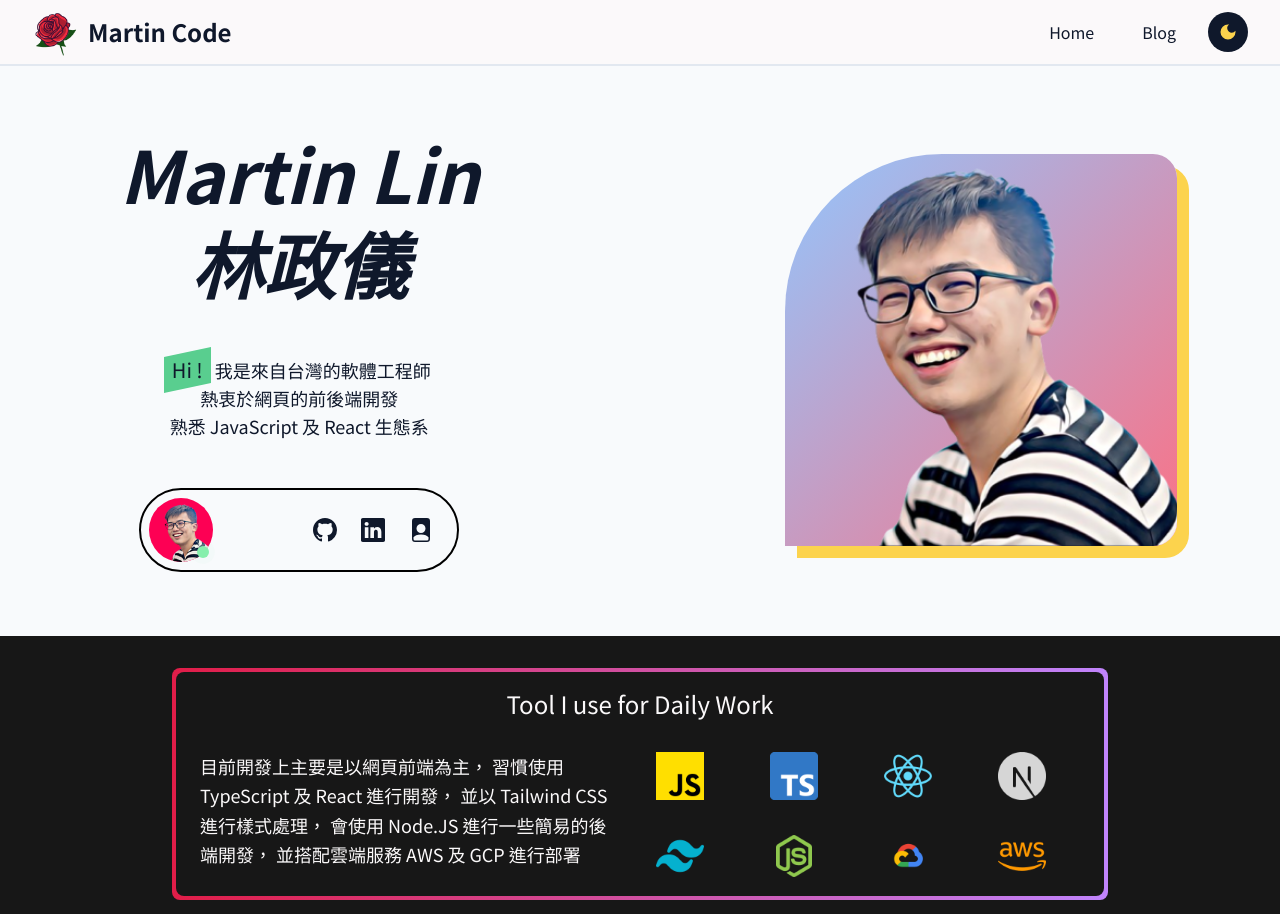
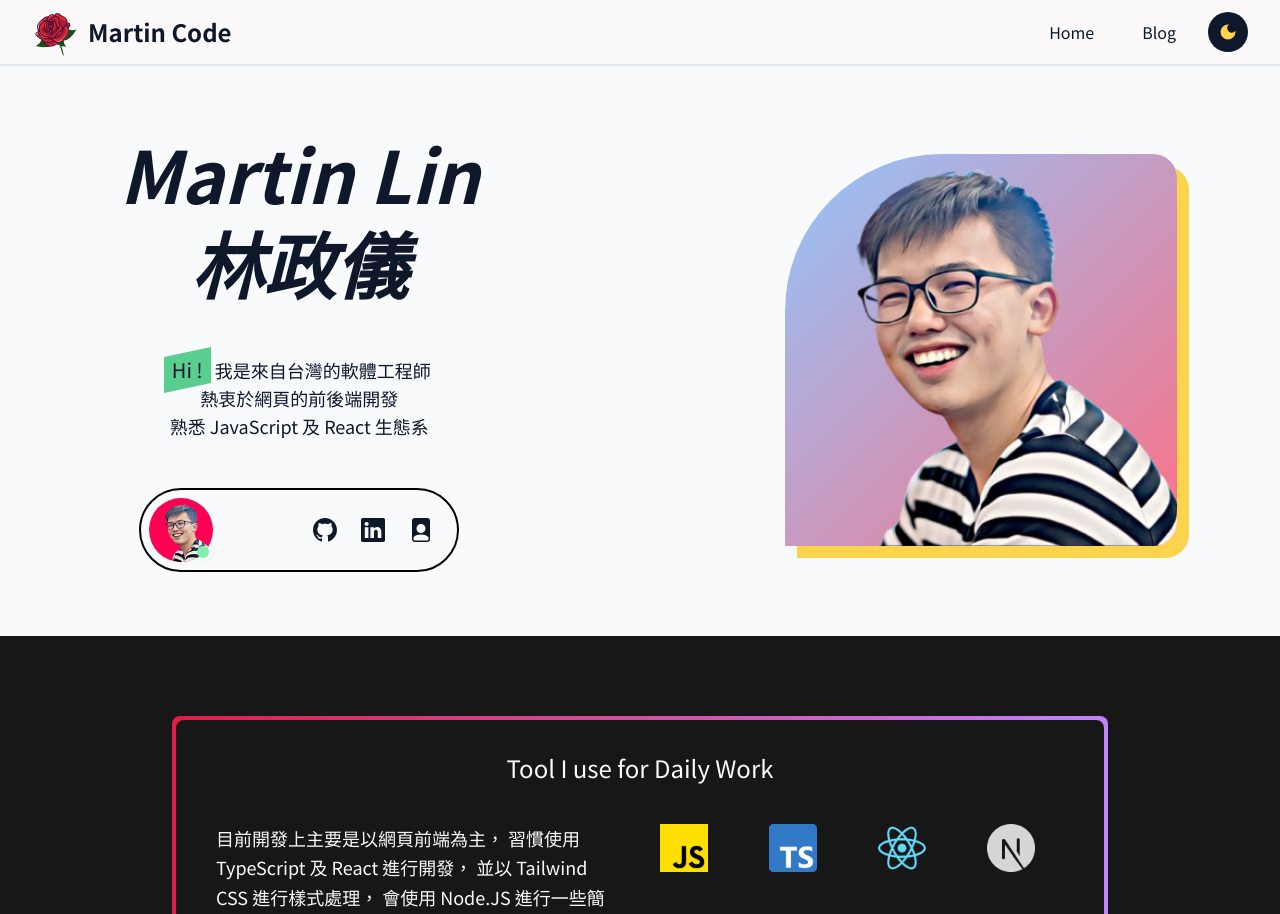
Before and after one commit to ChengYiLin/MTCode, a Next.js app: page / in a window 1280 px wide. Shown: the top 914 px of the page. Built offline with nearby package versions, Linux system fonts and the light colour scheme.

Commit message:
style: Change the padding size

```diff
--- a/src/app/page.tsx
+++ b/src/app/page.tsx
@@ -82,13 +82,13 @@ export default function Home() {
         </div>
       </section>
       <section className="bg-neutral-900 text-light">
-        <div className="mx-auto flex max-w-screen-xl px-4 py-8">
+        <div className="mx-auto flex max-w-screen-xl px-4 py-20">
           <div className="mx-auto box-border w-11/12 rounded-lg bg-gradient-to-r from-rose-600 to-purple-400 p-1 lg:w-3/4">
-            <div className="box-border rounded-lg bg-neutral-900 px-4 py-4 lg:px-6">
-              <p className="mb-8 text-center text-2xl">
+            <div className="box-border rounded-lg bg-neutral-900 px-4 py-8 lg:px-10">
+              <p className="mb-10 text-center text-2xl">
                 Tool I use for Daily Work
               </p>
-              <div className="grid grid-cols-1 gap-8 lg:grid-cols-2">
+              <div className="grid grid-cols-1 gap-10 lg:grid-cols-2">
                 <p className="text-lg leading-relaxed">
                   目前開發上主要是以網頁前端為主， 習慣使用 TypeScript 及 React
                   進行開發， 並以 Tailwind CSS 進行樣式處理， 會使用 Node.JS
```
